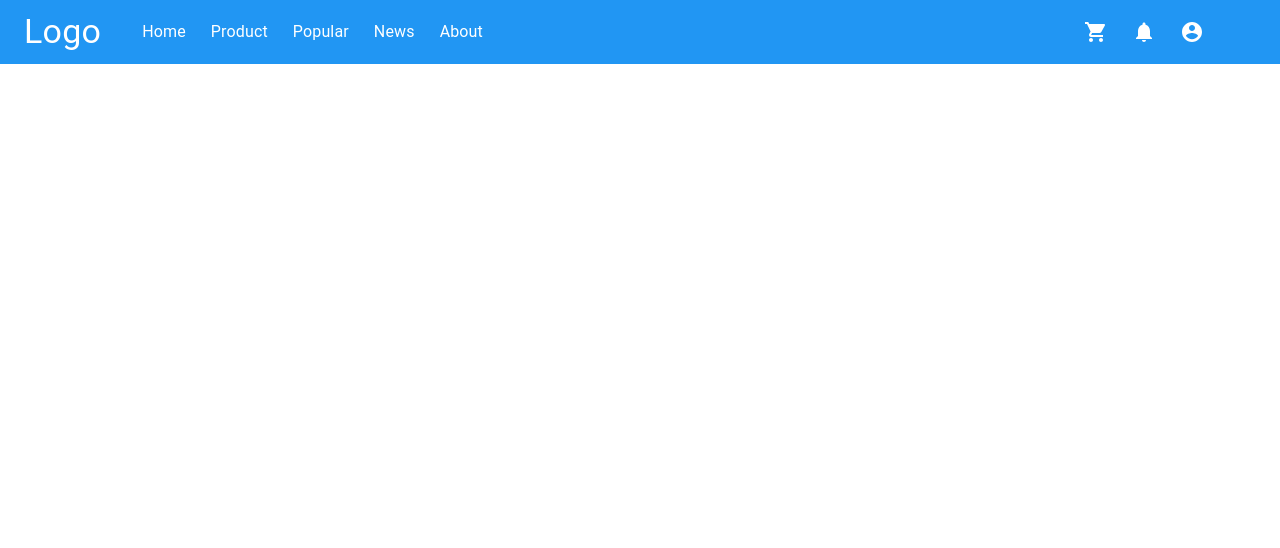
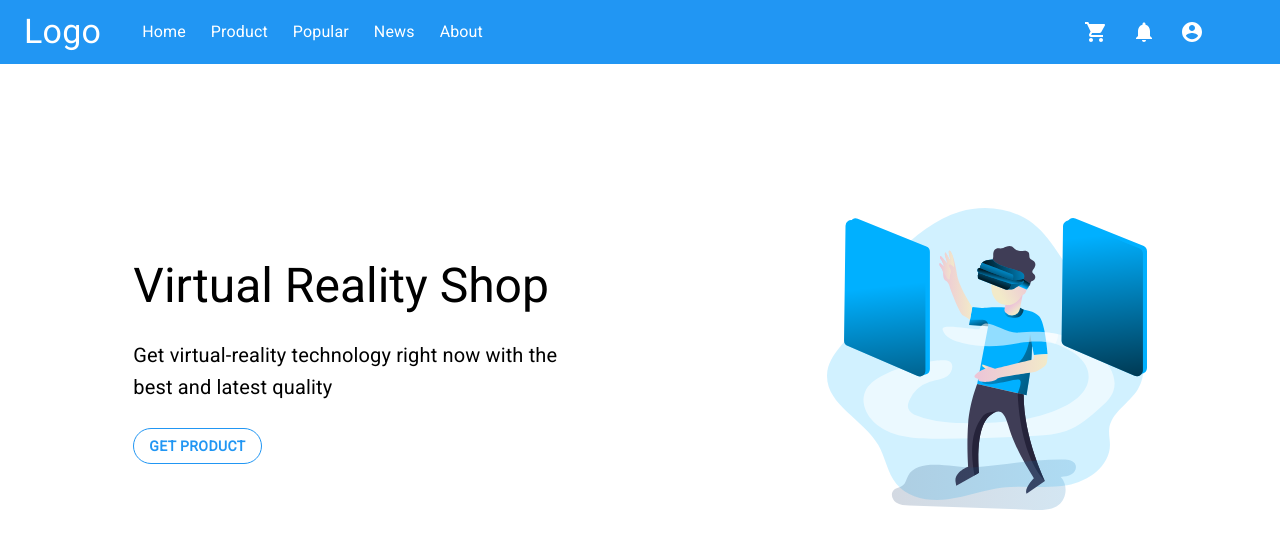
Before and after one commit to AnandaZulham/web-e-commerce, a React (Create React App) app: page / in a window 1280 px wide. Shown: the top 548 px of the page. Built offline with nearby package versions, Linux system fonts and the light colour scheme.

Commit message:
Add Font Robot And Add Header Component

```diff
--- a/src/App.js
+++ b/src/App.js
@@ -1,10 +1,13 @@
 import './App.css';
 import Navbar from './Navbar';
+import Header from './Header';
+import 'fontsource-roboto';
 
 function App() {
   return (
     <div>
       <Navbar />
+      <Header />
     </div>
   );
 }
```
